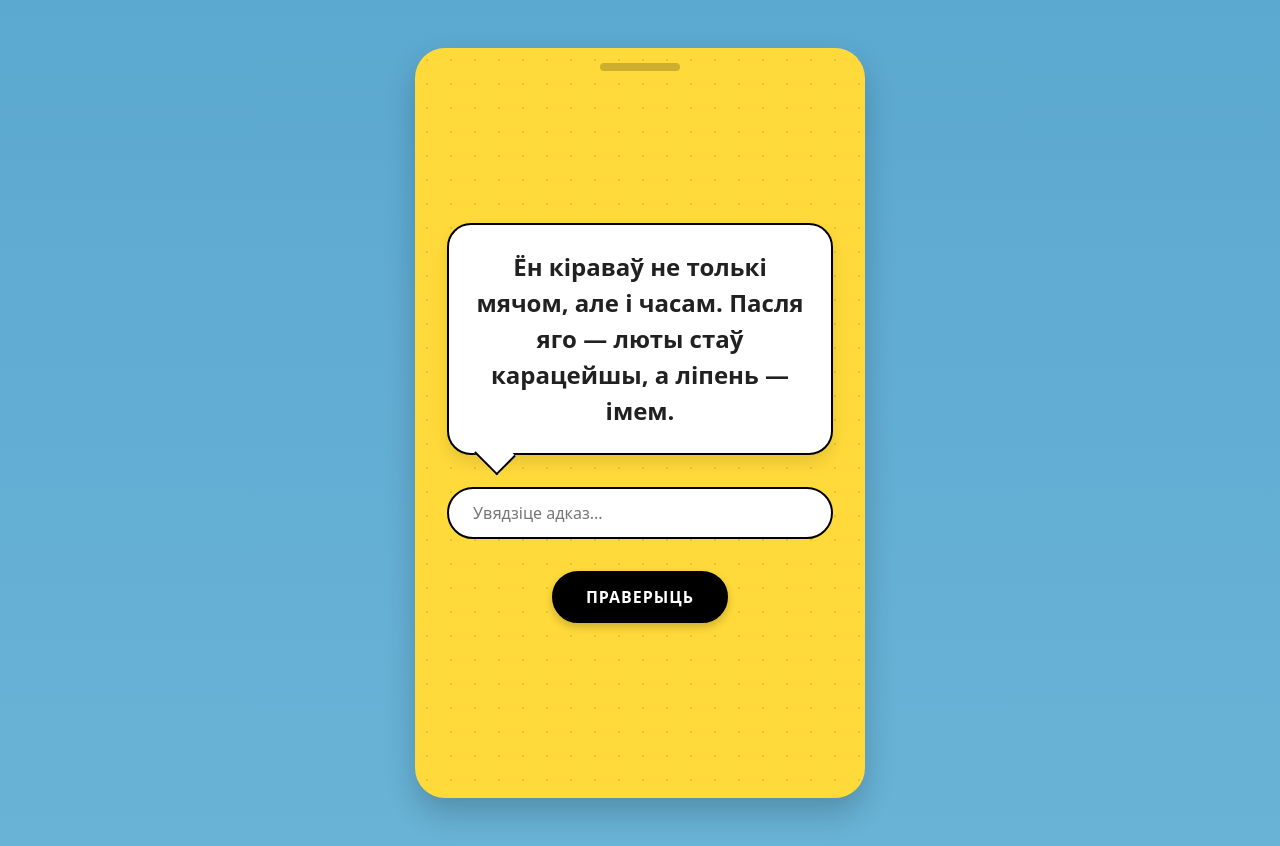
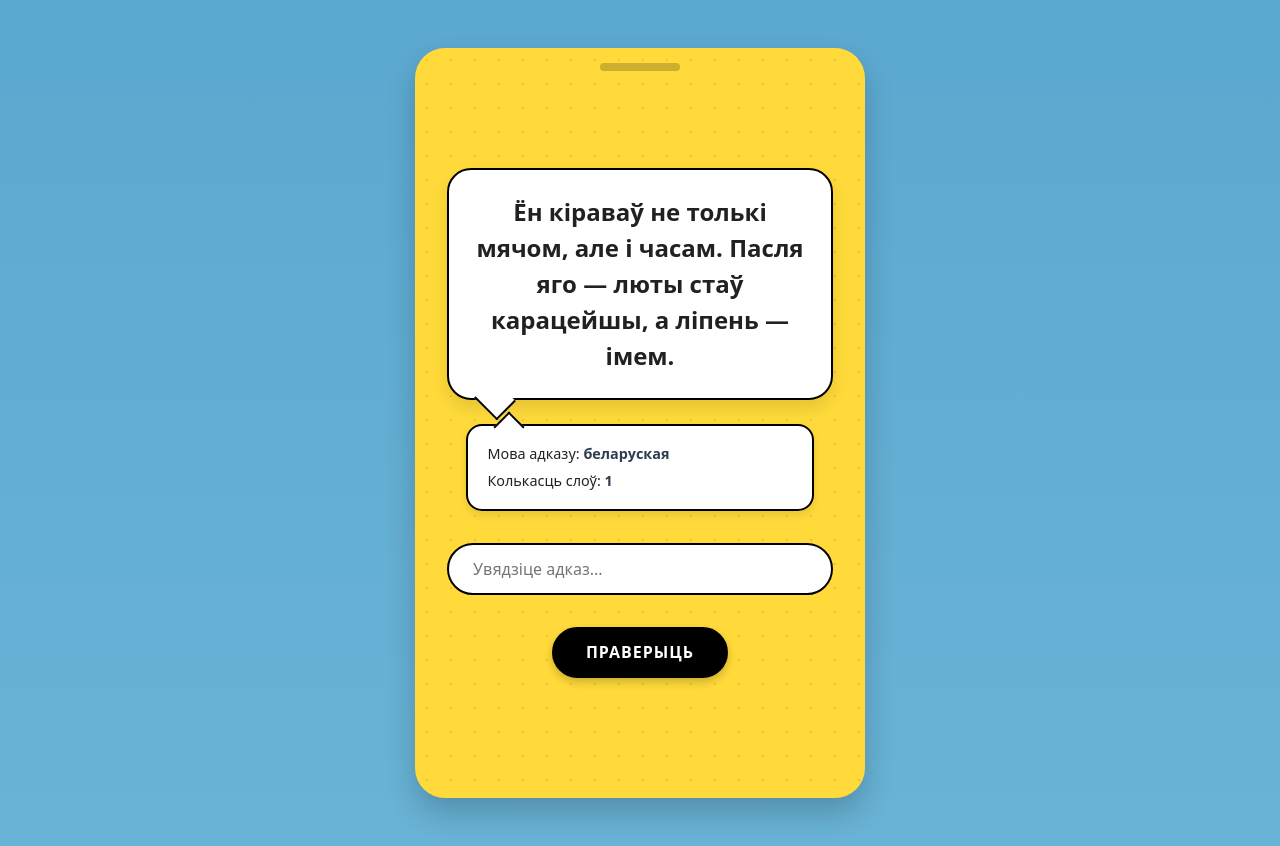
Before and after one commit to ps0m/quiz, a React (Vite) app: page / in a window 1280 px wide. Both pictures are taken after a click on the button "ПАЧАЦЬ". Built offline with nearby package versions, Linux system fonts and the light colour scheme.

Commit message:
feat: add tooltip

```diff
--- a/src/components/Quiz.css
+++ b/src/components/Quiz.css
@@ -3,7 +3,7 @@
   flex-direction: column;
   align-items: center;
   justify-content: center;
-  gap: 2rem;
+  gap: 1rem;
   width: 100%;
   height: 100%;
   position: relative;
@@ -149,16 +149,31 @@
 }
 
 .result {
-  padding: 1.5rem;
+  padding: 1.2rem;
   border-radius: 16px;
-  width: 100%;
+  width: calc(100% - 2.4rem);
   text-align: center;
   animation: fadeIn 0.5s ease-out;
+  margin-top: 0.5rem;
 }
 
 .correct {
-  background-color: rgba(46, 204, 113, 0.2);
+  background-color: white;
   border: 2px solid #2ecc71;
+  position: relative;
+}
+
+.correct::before {
+  content: '';
+  position: absolute;
+  top: -10px;
+  left: 30px;
+  width: 20px;
+  height: 20px;
+  background-color: white;
+  border-top: 2px solid #2ecc71;
+  border-left: 2px solid #2ecc71;
+  transform: rotate(45deg);
 }
 
 .incorrect {
@@ -298,8 +313,69 @@
   font-weight: 700;
   color: #e74c3c;
   text-align: center;
-  width: 100%;
+  width: calc(100% - 2.4rem);
+  margin-top: 0.5rem;
+  background-color: white;
+  border-radius: 16px;
+  padding: 1.2rem;
+  border: 2px solid #e74c3c;
+  position: relative;
   animation: shake 0.5s cubic-bezier(.36,.07,.19,.97) both;
+}
+
+.try-again::before {
+  content: '';
+  position: absolute;
+  top: -10px;
+  left: 30px;
+  width: 20px;
+  height: 20px;
+  background-color: white;
+  border-top: 2px solid #e74c3c;
+  border-left: 2px solid #e74c3c;
+  transform: rotate(45deg);
+}
+
+.try-again p {
+  margin: 0;
+}
+
+.tooltip {
+  background-color: white;
+  border-radius: 16px;
+  padding: 0.8rem 1.2rem;
+  font-size: 0.9rem;
+  margin-top: 0.5rem;
+  margin-bottom: 1rem;
+  border: 2px solid #000;
+  width: calc(100% - 2.4rem);
+  animation: fadeIn 0.5s ease-out;
+  box-shadow: 0 4px 8px rgba(0, 0, 0, 0.1);
+  align-self: center;
+  position: relative;
+}
+
+.tooltip::before {
+  content: '';
+  position: absolute;
+  top: -10px;
+  left: 30px;
+  width: 20px;
+  height: 20px;
+  background-color: white;
+  border-top: 2px solid #000;
+  border-left: 2px solid #000;
+  transform: rotate(45deg);
+}
+
+.tooltip p {
+  margin: 0.3rem 0;
+  font-weight: 500;
+}
+
+.tooltip strong {
+  color: #2c3e50;
+  font-weight: 700;
 }
 
 @keyframes shake {
--- a/src/components/Quiz.tsx
+++ b/src/components/Quiz.tsx
@@ -13,6 +13,7 @@ const Quiz: React.FC = () => {
     resetQuiz,
     startQuiz,
     showTryAgain,
+      showTooltip
   } = useQuiz();
 
   const handleSubmit = (e: FormEvent<HTMLFormElement>) => {
@@ -66,6 +67,13 @@ const Quiz: React.FC = () => {
         <h2>{currentQuestion.question}</h2>
       </div>
 
+          {showTooltip && (
+              <div className="tooltip">
+                  <p>Мова адказу: <strong>{currentQuestion.answerLanguage}</strong></p>
+                  <p>Колькасць слоў: <strong>{currentQuestion.wordCount}</strong></p>
+              </div>
+          )}
+
       <form onSubmit={handleSubmit} className="answer-form">
         <input
           type="text"
--- a/src/hooks/useQuiz.ts
+++ b/src/hooks/useQuiz.ts
@@ -6,28 +6,38 @@ const questions: Question[] = [
   {
     id: 1,
         question: 'Ён кіраваў не толькі мячом, але і часам. Пасля яго — люты стаў карацейшы, а ліпень — імем.',
-        answer: 'Цэзар'
+        answer: 'Цэзар',
+        answerLanguage: 'беларуская',
+        wordCount: 1
   },
   {
     id: 2,
       question: 'Адзін быў сімвалам справядлівасці, гуляў на полі з нумарам 2. Другі — не ведаў межаў і правілаў, яго імя стала сінонімам страху. Адзін стаў ахвярай сваёй памылкі, другі — сваёй прагі ўлады. Яны абодва сталі часткай гісторыі, але ў кожнага свой цень.',
-      answer: 'Эскобар'
+      answer: 'Эскобар',
+      answerLanguage: 'беларуская',
+      wordCount: 1
   },
   {
     id: 3,
       question: 'Яна зарадзілася на востраве ў школе аднайменнага горада, але заваявала сэрцы мільёнаў на іншым кантыненце і гэтая гульня ператварылася ў рэлігію для пэўнага народа. У гэтай гульні нельга выкарыстоўваць рукі, акрамя аднаго чалавека ў кожнай камандзе.',
-      answer: 'Рэгбі'
+      answer: 'Рэгбі',
+      answerLanguage: 'беларуская',
+      wordCount: 1
   },
     {
         id: 4,
         question: 'Апошні прадстаўнік вымерлай расы, ён пакляўся адпомсціць за свой народ. Ён лёгка слізгае па любой мясцовасці, мае не проста зброю, а сямейную рэліквію, якая перадавалася пакаленнямі. Шляхетнае паходжанне адчуваецца ў яго манерах і мове, нават калі ён змагаецца з дзясяткам супраціўнікаў. Нягледзячы на трагічны лёс, ён захоўвае аптымізм і любоў да прыгод, заўсёды гатовы кінуцца ў самую гушчу бітвы з фірмовым воклічам.',
-        answer: 'Pangolier'
+        answer: 'Pangolier',
+        answerLanguage: 'англійская',
+        wordCount: 1
     },
     {
         id: 5,
         question: 'Гэты беларускі горад быў заснаваны як манастырская слабада і атрымаў сваю назву ад ракі, на якой стаіць, назва якой у сваю чаргу перакладаецца як гаварлівая рака. Горад вядомы прызёркай Алімпіяды, а таксама навуковым цэнтрам селекцыі раслін, у якім ужо амаль 100 гадоў ствараюць новыя сарты',
-        answer: 'Жодзіна'
-    }
+      answer: 'Жодзіна',
+      answerLanguage: 'беларуская',
+      wordCount: 1
+  }
 ];
 
 export function useQuiz() {
@@ -37,15 +47,18 @@ export function useQuiz() {
   const [isCorrect, setIsCorrect] = useState<boolean | null>(null);
   const [score, setScore] = useState(0);
   const [showTryAgain, setShowTryAgain] = useState(false);
+    const [showTooltip, setShowTooltip] = useState(true);
 
   const currentQuestion = questions[currentQuestionIndex];
   const isLastQuestion = currentQuestionIndex === questions.length - 1;
 
   const startQuiz = () => {
     setGameState('playing');
+      setShowTooltip(true);
   };
 
   const checkAnswer = () => {
+      // Рэгістранезалежная праверка
     const correct = userAnswer.trim().toLowerCase() === currentQuestion.answer.toLowerCase();
 
     if (correct) {
@@ -78,7 +91,8 @@ export function useQuiz() {
     if (currentQuestionIndex < questions.length - 1) {
       setCurrentQuestionIndex((prev: number) => prev + 1);
       setUserAnswer('');
-      setIsCorrect(null);
+        setIsCorrect(null);
+        setShowTooltip(true);
     } else {
       setGameState('finished');
     }
@@ -91,6 +105,7 @@ export function useQuiz() {
     setIsCorrect(null);
     setScore(0);
     setShowTryAgain(false);
+      setShowTooltip(true);
   };
 
   return {
@@ -107,6 +122,7 @@ export function useQuiz() {
     score,
     startQuiz,
     resetQuiz,
-      showTryAgain
+      showTryAgain,
+      showTooltip
   };
 }
--- a/src/types.ts
+++ b/src/types.ts
@@ -7,5 +7,6 @@ export interface Question {
   id: number;
   question: string;
   answer: string;
-  hint?: string;
+    answerLanguage: string;
+    wordCount: number;
 }
```
